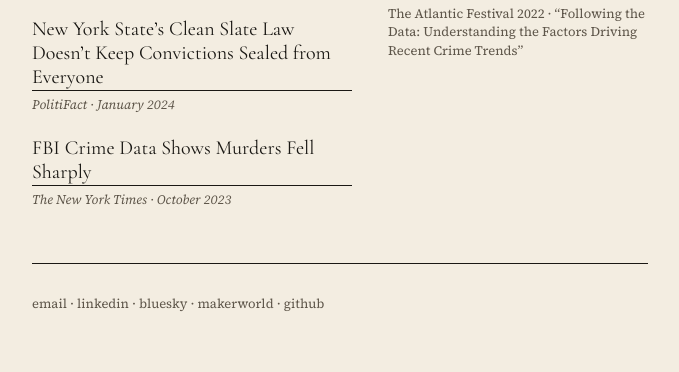
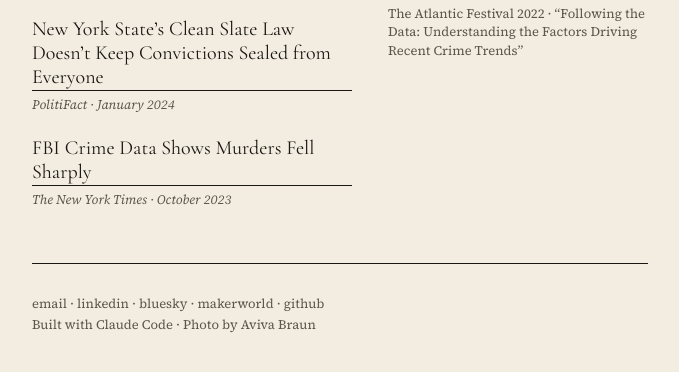
Before and after one commit to AmesCG23/personal_site, a plain HTML site: page index.html in a window 1280 px wide. Shown: the part 1647-2019 px from the top of the page, without its empty margins (300-979 px from the left). Drawn offline with nearby package versions, Linux system fonts and the light colour scheme.

Commit message:
Add footer credit for Claude Code and Aviva Braun
Added a line for crediting Claude Code and Aviva Braun.

```diff
--- a/index.html
+++ b/index.html
@@ -213,6 +213,8 @@
       <a href="https://bsky.app/profile/amescg.bsky.social" target="_blank" rel="noopener noreferrer">bluesky</a> &#183;
       <a href="https://makerworld.com/en/@AmesCG" target="_blank" rel="noopener noreferrer">makerworld</a> &#183;
       <a href="https://github.com/AmesCG23" target="_blank" rel="noopener noreferrer">github</a>
+      <br>
+      Built with Claude Code &#183; Photo by Aviva Braun
     </footer>
 
   </main>
```
